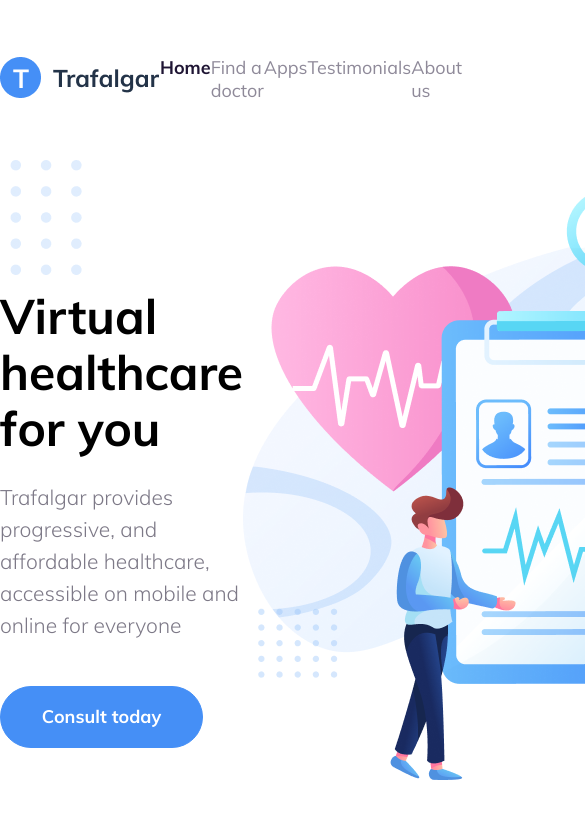
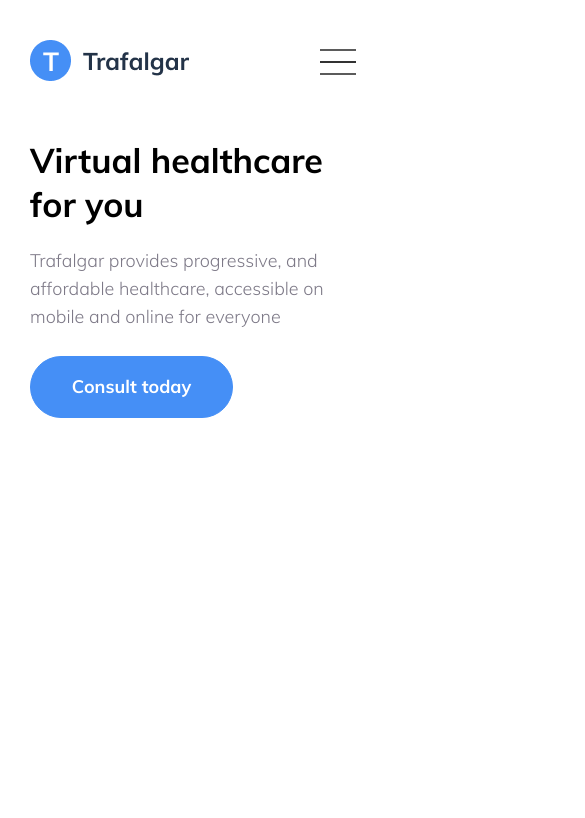
Before and after one commit to Tiutiunnyk-Liliia/trafalgar, a website: page app/index.html in a window 390 px wide. Shown: the top 818 px of the page, 585 px wide, since content can reach past the window. Drawn offline with nearby package versions, Linux system fonts and the light colour scheme.

Commit message:
Developing header media version is done

```diff
--- a/app/index.html
+++ b/app/index.html
@@ -16,7 +16,10 @@
         <div class="header-logo">
             <img src="img/logo.png" alt="">
         </div>
-        <nav class="menu">
+        <div class="header__menu-btn">
+            <span></span>
+        </div>
+        <nav class="header__menu">
             <ul class="menu-list">
                 <li><a href="#" class="active">Home</a></li>
                 <li><a href="#">Find a doctor</a></li>
--- a/app/js/main.js
+++ b/app/js/main.js
@@ -4,5 +4,11 @@ $(function () {
         prevArrow: '<img class="slider-arrows slider-arrows-left" src="../img/prev-arrov.png" alt="">',
         nextArrow: '<img class="slider-arrows slider-arrows-right" src="../img/next-arrow.png" alt="">',
         infinite: false,
-    })
+    });
+
+    $('.header__menu-btn').on('click', function () {
+        $('.header__menu').toggleClass('active')
+        $('.header__menu-btn').toggleClass('active')
+
+    });
 });
--- a/app/scss/_media.scss
+++ b/app/scss/_media.scss
@@ -0,0 +1,208 @@
+@media (max-width: 1400px) {
+  .header .container{
+    max-width: 1100px;
+  }
+}
+
+
+@media (max-width: 1200px) {
+  .header{
+    background-size: 70px;
+    background-position: 0 135px;
+  }
+
+  .header .container{
+    max-width: 900px;
+  }
+
+  .header__inner{
+    align-items: center;
+  }
+
+  .header__img{
+    max-width: 55%;
+    margin-right: -15px;
+    img{
+      width: 100%;
+    }
+  }
+}
+
+
+@media (max-width: 1000px){
+  .header{
+    background-image: none;
+  }
+
+  .header .container{
+    max-width: 770px;
+  }
+
+  .header__info{
+    padding-top: 60px;
+    max-width: 375px;
+  }
+
+  .header__title{
+    font-size: 42px;
+  }
+}
+
+
+@media (max-width: 900px){
+
+  .header{
+    position: relative;
+  }
+
+  .header__menu{
+    display: none;
+  }
+
+  .header__menu.active{
+    width: 100%;
+    max-width: 100%;
+    padding: 50px;
+    display: block;
+    min-height: 150px;
+    z-index: 5;
+    position: absolute;
+    top: 0;
+    left: 0;
+    background-color: #458FF6;
+    .menu-list{
+      display: flex;
+      flex-direction: column;
+      justify-content: space-between;
+      li{
+        font-family: "Muli-Bold";
+        a{
+          opacity: 0.9;
+        }
+      }
+      li+li{
+        margin-top: 20px;
+      }
+    }
+  }
+
+  .header__menu-btn{
+    display: flex;
+    align-items: center;
+    z-index: 10;
+  }
+
+  .header__menu-btn.active{
+    z-index: 11;
+    border: 1px solid #000;
+    border-radius: 6px;
+    span{
+      height: 0;
+    }
+    ::before{
+      transform: rotate(-45deg);
+      top: 50%;
+    }
+    ::after{
+      transform: rotate(45deg);
+      top: 50%;
+
+    }
+  }
+
+  .header__info{
+    padding-top: 25px;
+  }
+
+}
+
+
+@media (max-width: 850px){
+  .header .container{
+    max-width: 650px;
+  }
+
+  .header__info{
+    padding-top: 0;
+  }
+
+  .header__title{
+    font-size: 37px;
+  }
+
+  .header__img{
+    width: 45%;
+    margin-right: -8px;
+  }
+}
+
+
+@media (max-width: 750px){
+
+  .header .container{
+    max-width: 570px;
+  }
+
+  .header__info{
+    max-width: 300px;
+  }
+
+  .header__title{
+    font-size: 34px;
+    line-height: 44px;
+    margin-bottom: 20px;
+  }
+
+ .header__text{
+   font-size: 18px;
+   line-height: 28px;
+   margin-bottom: 25px;
+ }
+}
+
+
+@media (max-width: 600px){
+
+  .header .container{
+    max-width: 450px;
+  }
+
+  .header__top{
+    padding-top: 40px;
+    padding-bottom: 55px;
+  }
+
+  .header__info{
+    max-width: 100%;
+  }
+
+  .header__img{
+    display: none;
+  }
+}
+
+
+@media (max-width: 500px){
+  .header .container{
+    max-width: 380px;
+  }
+}
+
+
+
+@media (max-width: 400px){
+  .header .container{
+    max-width: 330px;
+  }
+}
+
+
+@media (max-width: 350px){
+  .header .container{
+    max-width: 280px;
+  }
+
+  .header__title{
+    font-size: 32px;
+  }
+}
--- a/app/scss/style.scss
+++ b/app/scss/style.scss
@@ -20,9 +20,43 @@
   align-items: center;
 }
 
-.menu{
+.header__menu{
   width: 100%;
   max-width: 545px;
+}
+
+.header__menu-btn{
+  width: 40px;
+  height: 40px;
+  display: none;
+  span{
+    background-color: #000;
+    width: 36px;
+    height: 2px;
+    position: relative;
+    display: inline-block;
+    opacity: 0.8;
+    &::before{
+      content: "";
+      position: absolute;
+      top: 12px;
+      background-color: #000;
+      display: inline-block;
+      width: 36px;
+      height: 2px;
+      opacity: 0.8;
+    }
+    &::after{
+      content: "";
+      position: absolute;
+      top: -12px;
+      background-color: #000;
+      display: inline-block;
+      width: 36px;
+      height: 2px;
+      opacity: 0.8;
+    }
+  }
 }
 
 .menu-list{
```
Also changed, not shown: app/css/stylemin.css.
